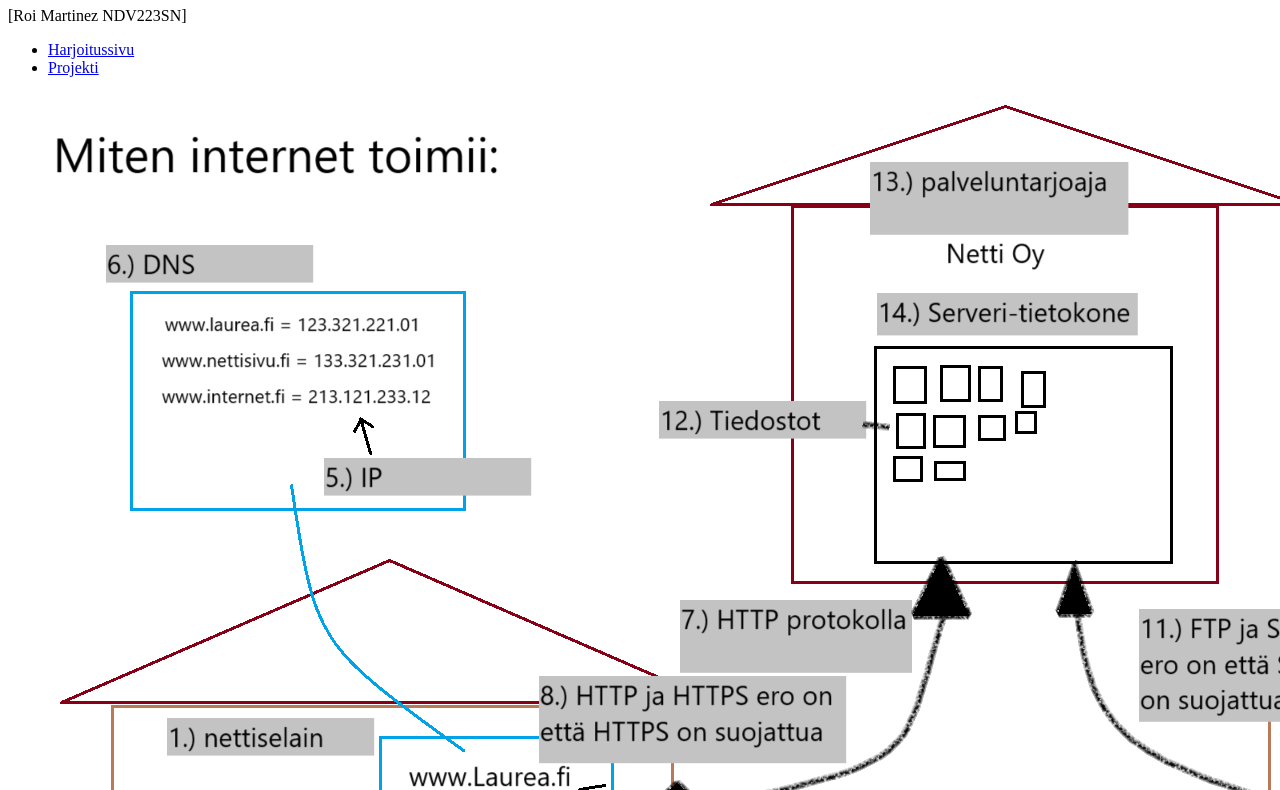
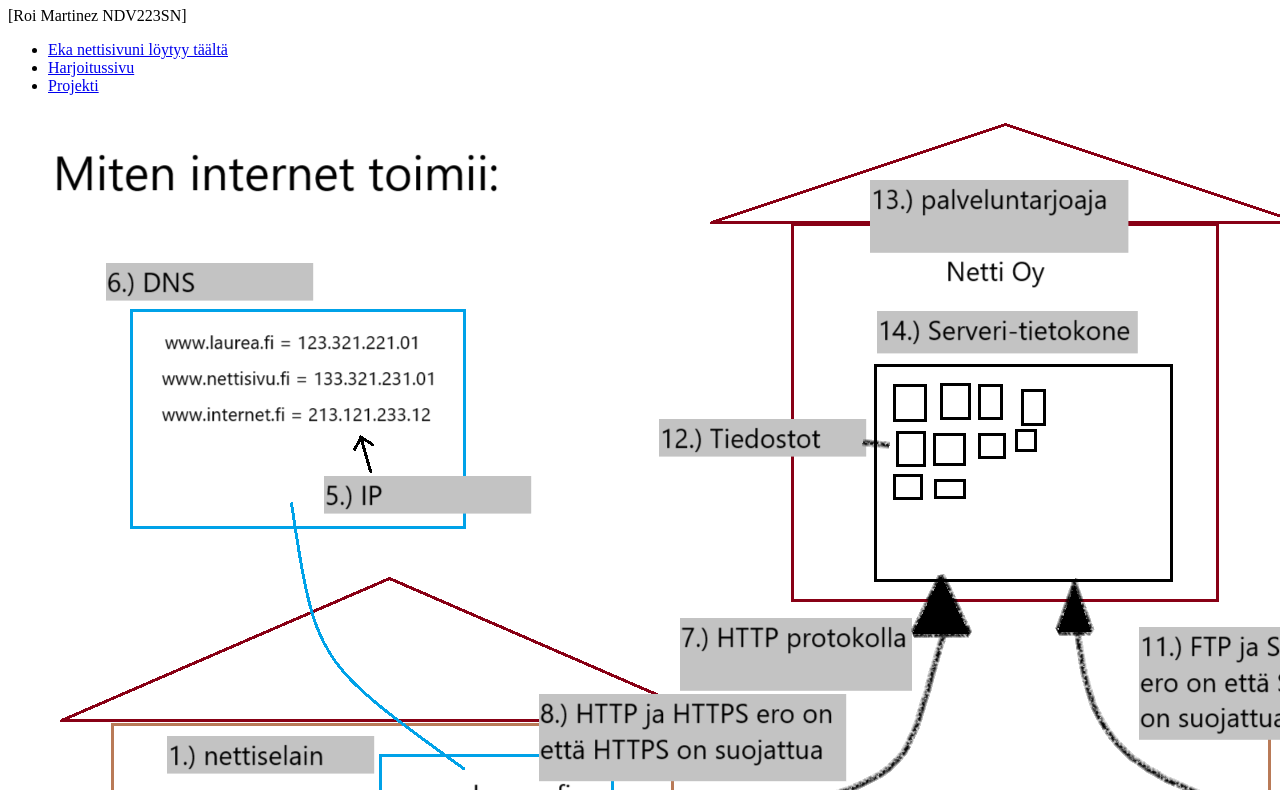
Before and after one commit to soyRoi/Ennakkotehtava, a plain HTML site: page index.html in a window 1280 px wide. Shown: the part 73-863 px from the top of the page. Drawn offline with Linux system fonts and the light colour scheme.

Commit message:
Update index.html

```diff
--- a/index.html
+++ b/index.html
@@ -9,9 +9,7 @@
     <h1>Minun kurssitehtävien palautussivu</h1>
     <p>[Roi Martinez NDV223SN]</p>
     <ul>
-        <!-- Kommentti: HUOMAA, että sinun täytyy itse luoda harjoitus.html-tiedosto,
-        mutta siinä ei tarvitse vielä lukea mitään. Jos tiedostoa ei ole seuraa virheilmoitus (=väärin).
-        Kun luot tyhjän tiedoston, linkkiä klikkaamalla päädyt vain tyhjälle valkoiselle sivulle (=oikein).-->
+        <li><a href="eka-oma-sivu-alkuun/minun-sivu.html">Eka nettisivuni löytyy täältä</a>
         <li><a href="harjoitus.html">Harjoitussivu</a></li>
         <li><a href="(Lisää tänne linkki myöhemmin)">Projekti</a></li>
     </ul>
```
